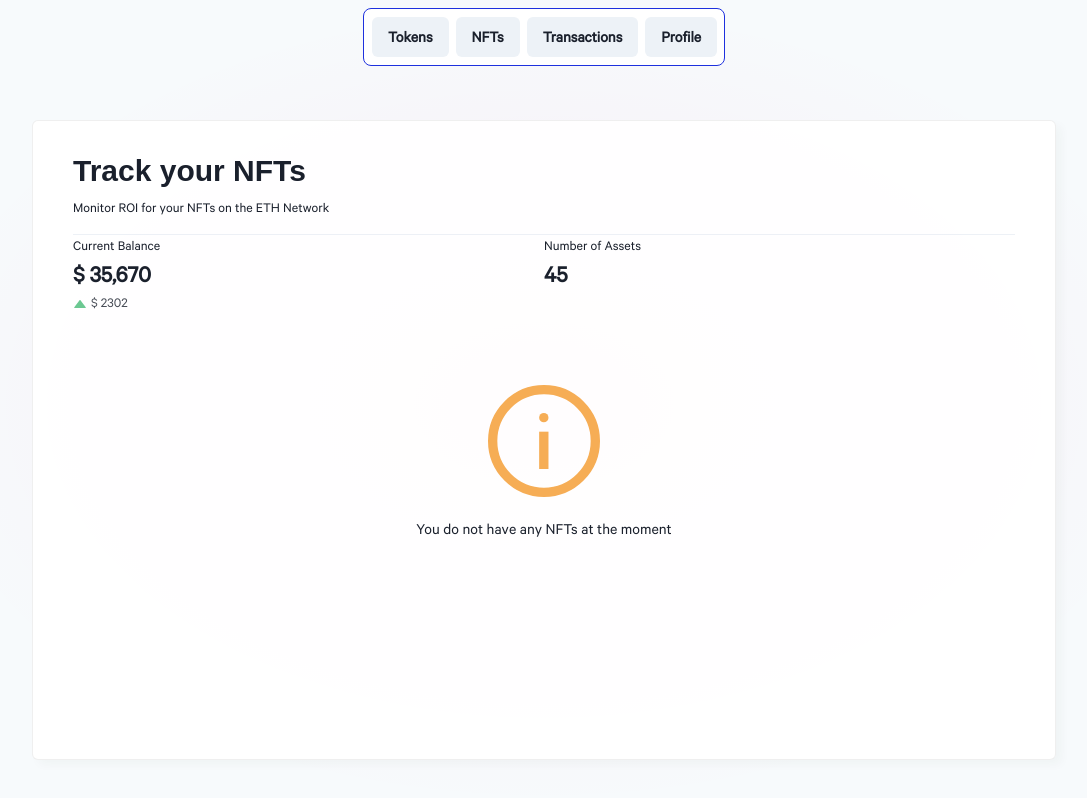
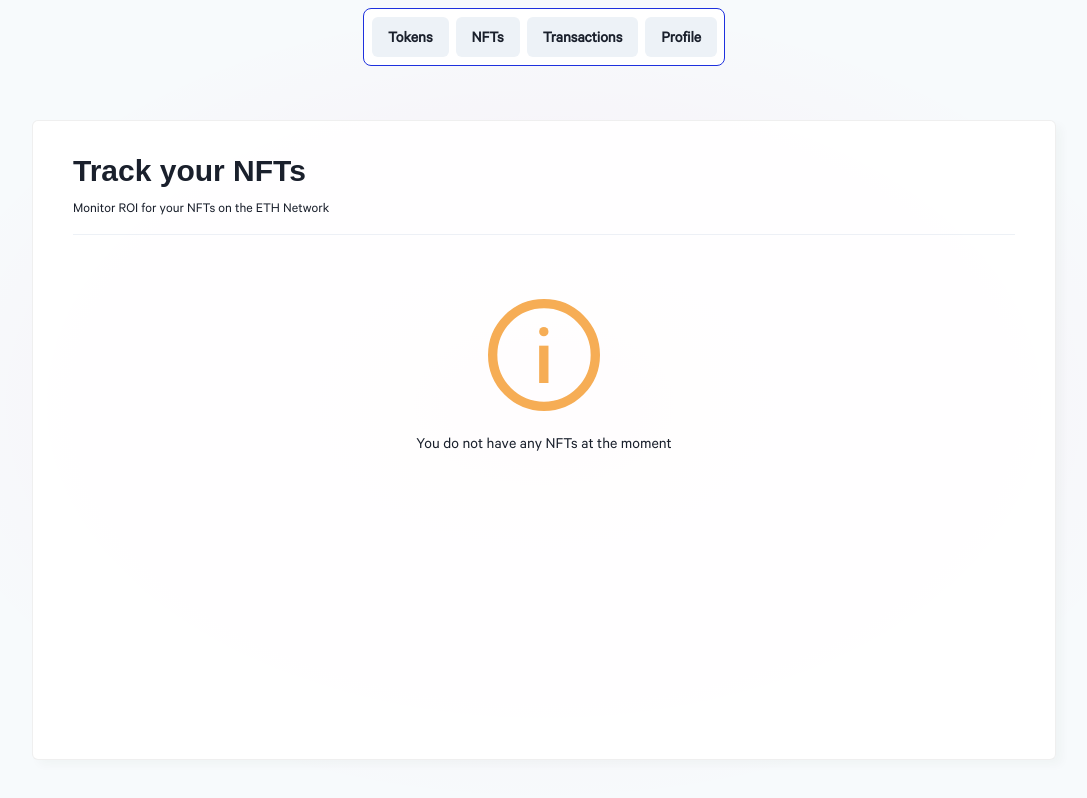
Before and after one commit to softprodev/defi-asset-tracker, a Next.js app: page /nfts in a window 1280 px wide. Shown: the top 798 px of the page, without its empty margins (96-1183 px from the left). Built offline with nearby package versions, Linux system fonts and the light colour scheme; no server answers; what moralis, unstated-next would draw is missing.

Commit message:
update nft page

```diff
--- a/src/pages/nfts/index.tsx
+++ b/src/pages/nfts/index.tsx
@@ -1,7 +1,7 @@
 import React from 'react'
 import { CompoundLayout } from '@components/Layout'
 import { FormPageHeader } from '@components/Body'
-import { MultiStat } from '@components/Statistic'
+// import { MultiStat } from '@components/Statistic'
 import { Box, Center, VStack, Text } from '@chakra-ui/react'
 import { InfoOutlineIcon } from '@chakra-ui/icons'
 
@@ -12,7 +12,7 @@ export default function Page(): JSX.Element {
         formHeading="Track your NFTs"
         formSubHeading="Monitor ROI for your NFTs on the ETH Network"
       />
-      <MultiStat />
+      {/* <MultiStat /> */}
       <Box py={[4, 8]} />
       <Center>
         <VStack>
```
